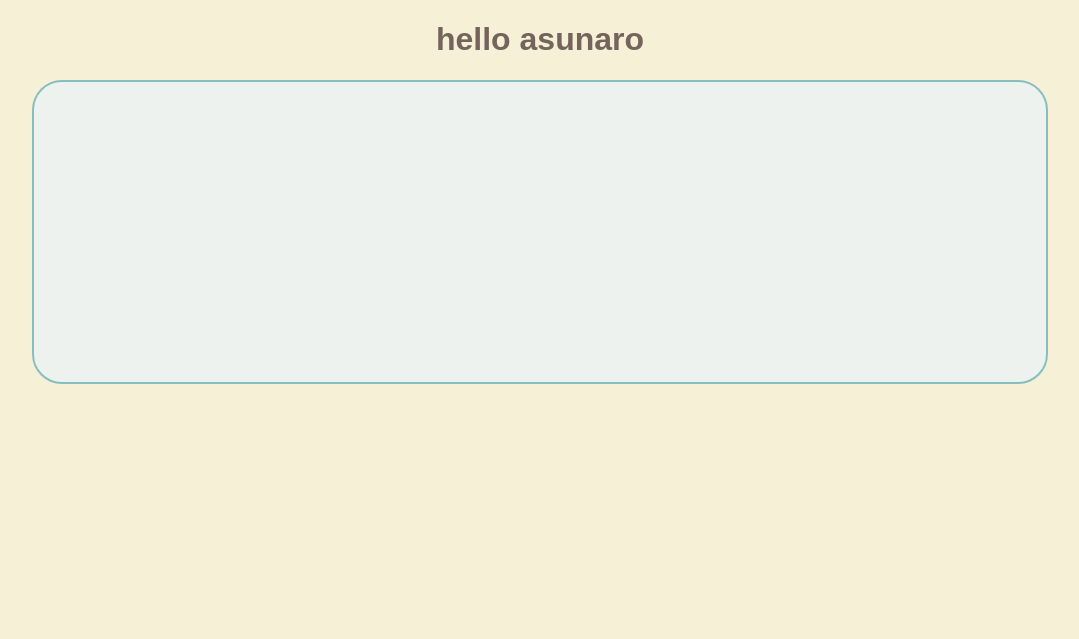
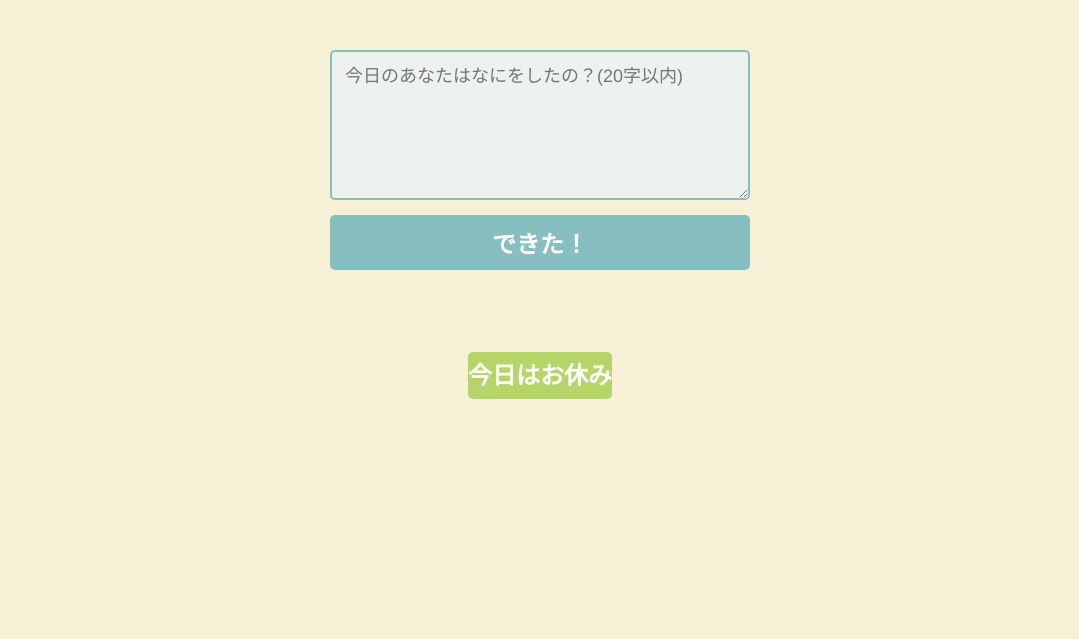
Before and after one commit to Sugar38Spice/asunaro, a Flask app: template templates/post.html in a window 1280 px wide. Shown: the top 639 px of the page, without its empty margins (100-1179 px from the left). Run offline with Flask 2, Linux system fonts and the light colour scheme; the template is opened without the code that fills it, so the values that code supplies are empty.

Commit message:
edit post page

```diff
--- a/static/growth.css
+++ b/static/growth.css
@@ -77,3 +77,8 @@ text-align: center;   /* 文字の中央揃え */
 	}
 
   /* フッターメニューここまで */
+
+
+  /* 画像サイズを画面幅に合わせる */
+  .resizeimage img { width: 80%; }
+  /* ここまで */
--- a/static/post.css
+++ b/static/post.css
@@ -78,10 +78,74 @@ text-align: center;   /* 文字の中央揃え */
 
   /* フッターメニューここまで */
 
-  .box1{
-	width:80%;
-	height:300px;
-	background:#EEF2EF;
-	border-radius:30px;
-	border: 2px solid #87BFC1;  /* 枠線 */
+
+  /* テキスト入力フォーム */
+  @import url(https://fonts.googleapis.com/css?family=Montserrat:400,700);
+
+
+form { max-width:420px; margin:50px auto; }
+
+.feedback-input {
+  color:#74645C;
+  font-family: Helvetica, Arial, sans-serif;
+  font-weight:500;
+  font-size: 18px;
+  border-radius: 5px;
+  line-height: 22px;
+  background-color:#EEF2EF;
+  border:2px solid #87BFC1;
+  transition: all 0.3s;
+  padding: 13px;
+  margin-bottom: 15px;
+  width:100%;
+  box-sizing: border-box;
+  outline:0;
+}
+
+.feedback-input:focus { border:2px solid #87BFC1; }
+
+textarea {
+  height: 150px;
+  line-height: 150%;
+  resize:vertical;
+}
+
+[type="submit"] {
+  font-family: 'Montserrat', Arial, Helvetica, sans-serif;
+  width: 100%;
+  background:#87BFC1;
+  border-radius:5px;
+  border:0;
+  cursor:pointer;
+  color:white;
+  font-size:24px;
+  padding-top:10px;
+  padding-bottom:10px;
+  transition: all 0.3s;
+  margin-top:-4px;
+  font-weight:700;
+}
+[type="submit"]:hover { background:#B0DBD4; }
+
+/* テキスト入力フォームここまで */
+
+
+/* 今日はお休みボタン */
+
+[type="zzz-btn"] {
+	font-family: 'Montserrat', Arial, Helvetica, sans-serif;
+	width: 100%;
+	background:#B5D569;
+	border-radius:5px;
+	border:0;
+	cursor:pointer;
+	color:white;
+	font-size:24px;
+	padding-top:10px;
+	padding-bottom:10px;
+	transition: all 0.3s;
+	margin-top:-4px;
+	font-weight:700;
   }
+  [type="zzz-btn"]:hover { background:#EDE795; }
+/* ここまで */
--- a/templates/post.html
+++ b/templates/post.html
@@ -9,15 +9,21 @@
     <link rel="stylesheet" href="../static/post.css">
 	    <!-- ここからJS -->
 		<script src="./js/jquery-3.5.1.min.js"></script>    <!-- jQuery -->
-		<script src="./js/common.js"></script>  <!-- Javascript  -->
+		<script src="./js/post.js"></script>  <!-- Javascript  -->
 </head>
 <body>
-<h1>hello asunaro</h1>
 
-<center>
-	<div class="box1"></div>
-	</center>
+	<form>
+		<textarea name="今日のあなたは？" class="feedback-input" placeholder="今日のあなたはなにをしたの？(20字以内)" maxlength="20"></textarea>
+		<input type="submit" value="できた！"/>
+	  </form>
 
+
+	  <br><br>
+
+	  <!-- 今日はお休みボタン -->
+	  <a href="zzz.html" type="zzz-btn">    今日はお休み    </a>
+	  <!-- ここまで -->
 
 <!--フッターからログアウトするための仕掛け -->
 <script>
```
Also changed, not shown: templates/growth.html (+7 -0 lines), img/IMG_0658.PNG (added), img/IMG_0659.PNG (added), img/IMG_0660.PNG (added), img/kokage_tree_necchusyou.png (added).
